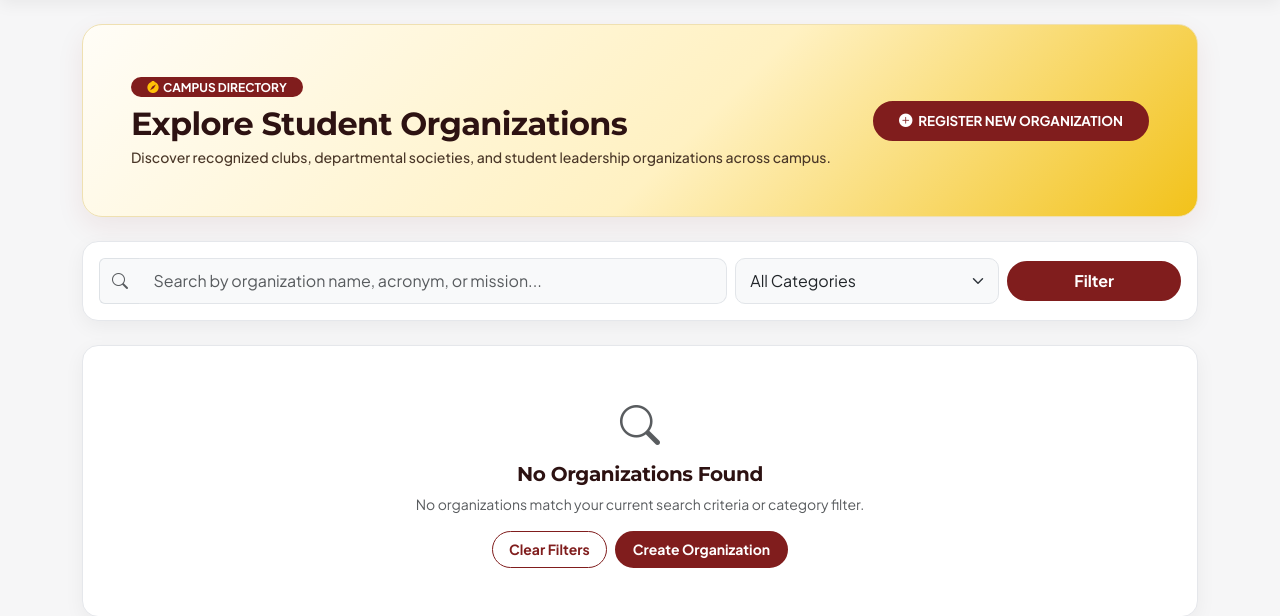
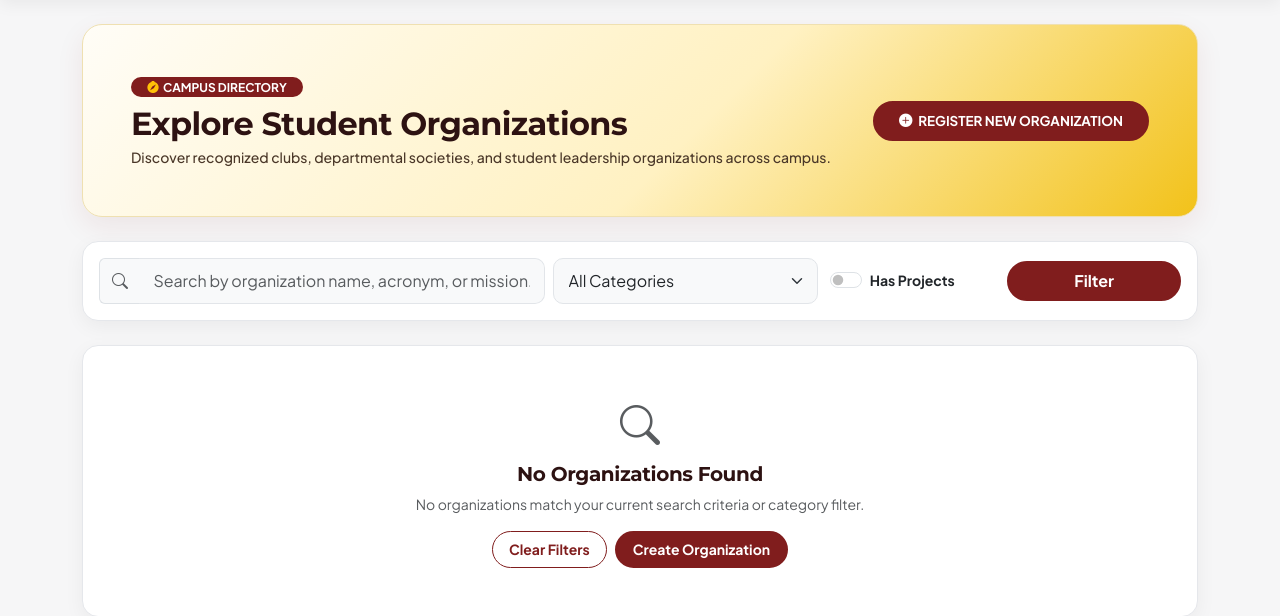
Before and after one commit to duffyAlegarbes/OrgFlow, a Django app: page /organizations/ in a window 1280 px wide. Shown: the part 65-681 px from the top of the page. Run offline with Django 5.2, Linux system fonts and the light colour scheme; the visitor is signed in with stand-in values (Sample User, id 1); data comes from the database, SQL or seed files in the repository; data that the repository does not hold is empty.

Commit message:
feat: add Subquery organization project filter and SQL verification logs

```diff
--- a/apps/organizations/views.py
+++ b/apps/organizations/views.py
@@ -1,7 +1,8 @@
 from django.shortcuts import render, redirect, get_object_or_404
 from django.contrib.auth.decorators import login_required
 from django.contrib import messages
-from django.db.models import Q
+from django.db.models import Q, Subquery
+from apps.projects.models import Project
 from .models import Organization, OrganizationMembership
 from apps.notifications.models import Notification
 
@@ -9,6 +10,7 @@ from apps.notifications.models import Notification
 def org_directory_view(request):
     query = request.GET.get('search', '').strip()
     selected_category = request.GET.get('category', '').strip()
+    with_projects = request.GET.get('with_projects', '').strip()
 
     organizations = Organization.objects.filter(status='Active')
 
@@ -20,7 +22,14 @@ def org_directory_view(request):
     if selected_category:
         organizations = organizations.filter(category=selected_category)
 
-    # Get user's active membership org IDs for quick badge display
+    # SUBQUERY IMPLEMENTATION: Filter organizations that have at least one project
+    if with_projects == '1':
+        org_ids_with_projects = Project.objects.values('organization_id')
+        organizations = organizations.filter(id__in=Subquery(org_ids_with_projects))
+        print("\n=== GENERATED SUBQUERY SQL ===")
+        print(organizations.query)
+        print("==============================\n")
+
     user_memberships = OrganizationMembership.objects.filter(
         user=request.user, status='Active'
     ).values_list('organization_id', flat=True)
@@ -29,6 +38,7 @@ def org_directory_view(request):
         "organizations": organizations,
         "query": query,
         "selected_category": selected_category,
+        "with_projects": with_projects,
         "categories": Organization.CATEGORY_CHOICES,
         "total_count": organizations.count(),
         "user_org_ids": list(user_memberships)
@@ -39,15 +49,17 @@ def org_directory_view(request):
 def org_detail_view(request, slug):
     org = get_object_or_404(Organization, slug=slug)
 
-    # Check user's current membership status in this organization
     membership = OrganizationMembership.objects.filter(user=request.user, organization=org).first()
 
-    # Query active members for the roster
+    # JOIN IMPLEMENTATION: Combines OrganizationMembership, auth_user, and profile_profile
     active_members = OrganizationMembership.objects.filter(
         organization=org, status='Active'
     ).select_related('user', 'user__profile')
 
-    # Query pending join requests count (for officers)
+    print("\n=== GENERATED JOIN SQL ===")
+    print(active_members.query)
+    print("==========================\n")
+
     is_officer = membership and membership.status == 'Active' and membership.role in ['President', 'Officer']
     is_president = membership and membership.status == 'Active' and membership.role == 'President'
 
--- a/templates/organizations/directory.html
+++ b/templates/organizations/directory.html
@@ -40,7 +40,7 @@
 <!-- Search & Filter Controls -->
 <div class="card card-orgflow p-3 mb-4">
     <form method="get" class="row g-2 align-items-center">
-        <div class="col-md-7">
+        <div class="col-md-5">
             <div class="input-group">
                 <span class="input-group-text bg-light border-end-0"><i class="bi bi-search text-muted"></i></span>
                 <input type="text" name="search" class="form-control cit-input border-start-0" placeholder="Search by organization name, acronym, or mission..." value="{{ query }}">
@@ -54,9 +54,15 @@
                 {% endfor %}
             </select>
         </div>
+        <div class="col-md-2">
+            <div class="form-check form-switch ms-1">
+                <input class="form-check-input" type="checkbox" name="with_projects" value="1" id="withProjectsCheck" {% if with_projects == '1' %}checked{% endif %}>
+                <label class="form-check-label small fw-bold text-dark" for="withProjectsCheck">Has Projects</label>
+            </div>
+        </div>
         <div class="col-md-2 d-flex gap-2">
             <button type="submit" class="btn btn-org-primary w-100">Filter</button>
-            {% if query or selected_category %}
+            {% if query or selected_category or with_projects %}
                 <a href="{% url 'organizations:directory' %}" class="btn btn-outline-secondary rounded-pill" title="Reset Filters"><i class="bi bi-arrow-counterclockwise"></i></a>
             {% endif %}
         </div>
```
